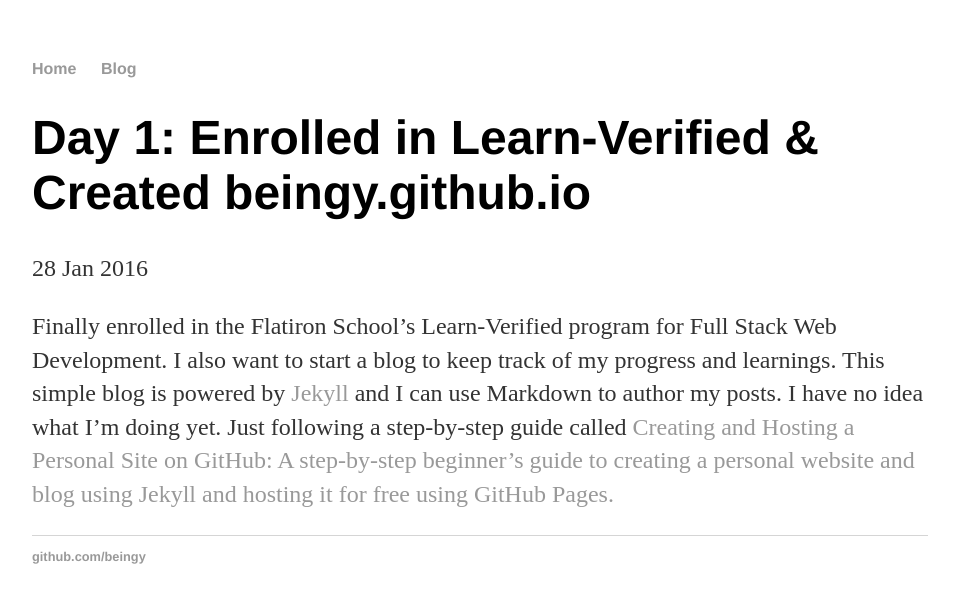
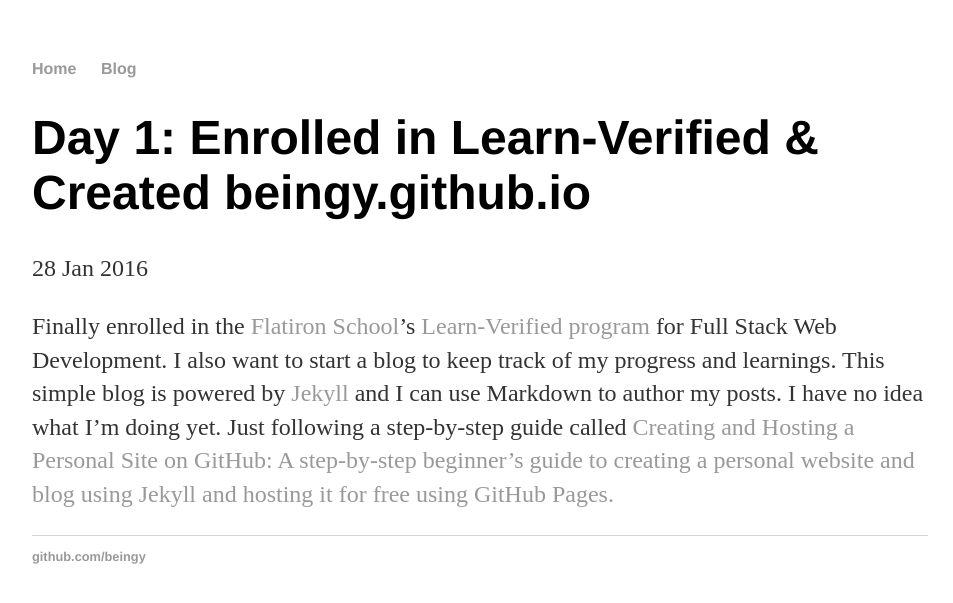
Before and after one commit to beingy/beingy.github.io, a Jekyll site: the page built from _posts/2016-01-28-day-1.md, in a window 1280 px wide. Shown: the top 603 px of the page, without its empty margins (160-1113 px from the left). Built offline with Jekyll 4.4.1, drawn with Linux system fonts in a browser that asks for light colours; part of the change alters nothing that is shown.

```diff
--- a/_posts/2016-01-28-day-1.md
+++ b/_posts/2016-01-28-day-1.md
@@ -4,4 +4,4 @@ title: "Day 1: Enrolled in Learn-Verified & Created beingy.github.io"
 date: 2016-01-28
 ---
 
-Finally enrolled in the Flatiron School's Learn-Verified program for Full Stack Web Development. I also want to start a blog to keep track of my progress and learnings.  This simple blog is powered by [Jekyll](http://jekyllrb.com) and I can use Markdown to author my posts. I have no idea what I'm doing yet.  Just following a step-by-step guide called [Creating and Hosting a Personal Site on GitHub: A step-by-step beginner's guide to creating a personal website and blog using Jekyll and hosting it for free using GitHub Pages.](http://jmcglone.com/guides/github-pages/)
+Finally enrolled in the [Flatiron School](http://flatironschool.com/)'s [Learn-Verified program](http://learn.co) for Full Stack Web Development. I also want to start a blog to keep track of my progress and learnings.  This simple blog is powered by [Jekyll](http://jekyllrb.com) and I can use Markdown to author my posts. I have no idea what I'm doing yet.  Just following a step-by-step guide called [Creating and Hosting a Personal Site on GitHub: A step-by-step beginner's guide to creating a personal website and blog using Jekyll and hosting it for free using GitHub Pages.](http://jmcglone.com/guides/github-pages/)
```
